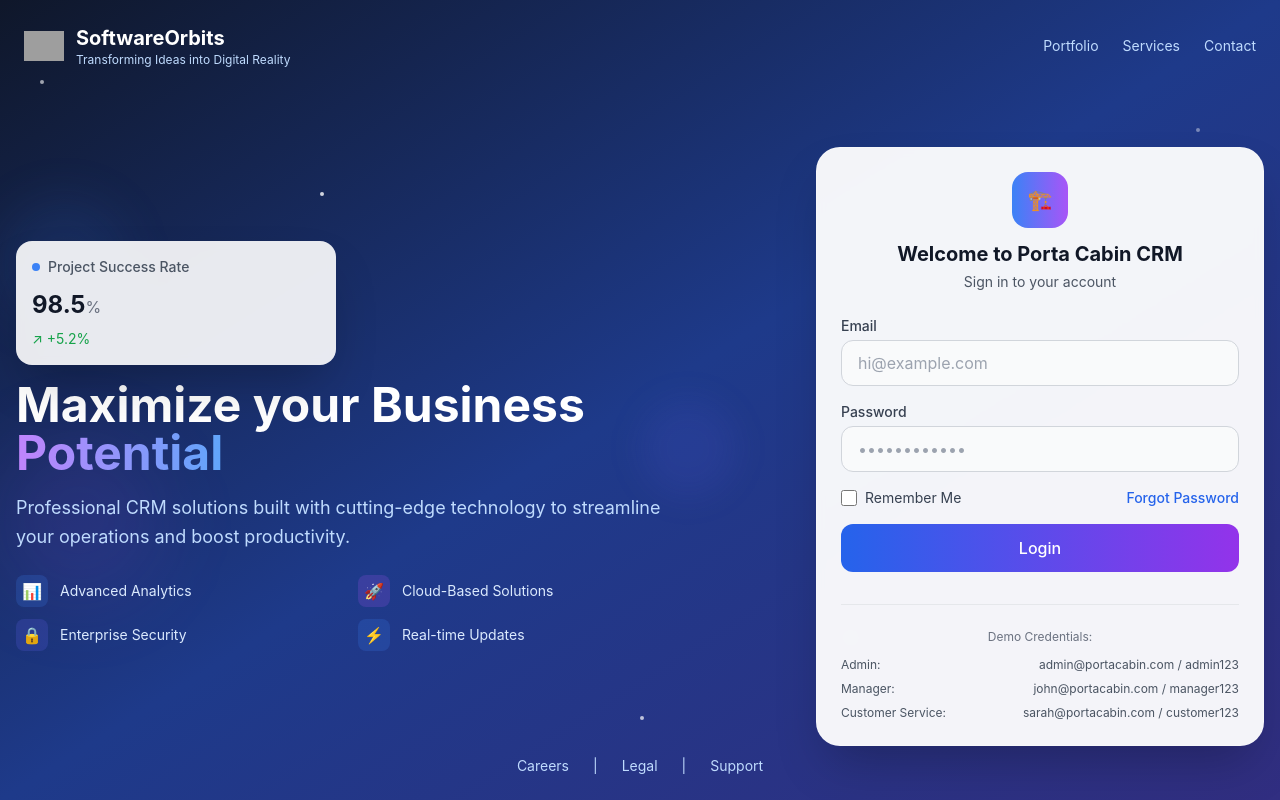
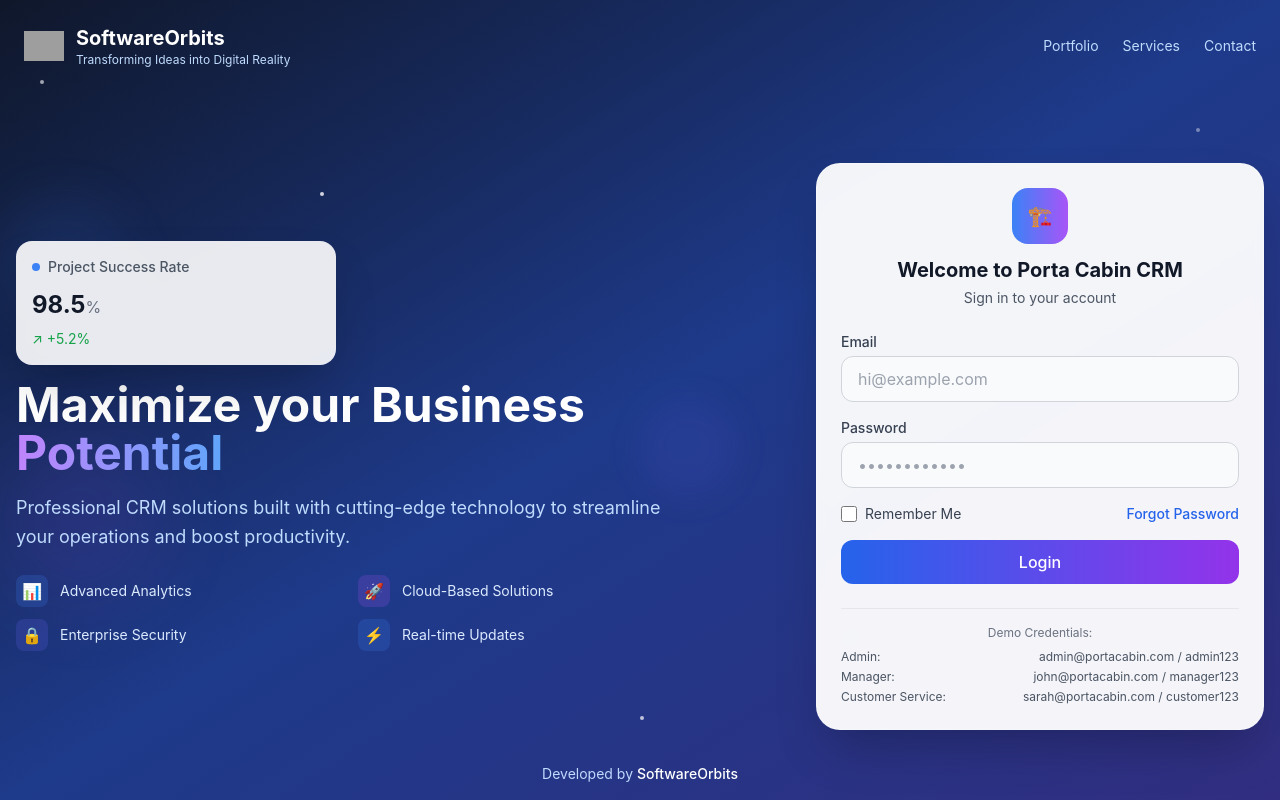
Before and after one commit to softwareOrbits/porta-cabin-crm, a React (Vite) app: page /login in a window 1280 px wide. Built offline with nearby package versions, Linux system fonts and the light colour scheme; grey boxes are pictures that could not be loaded.

Commit message:
Refactor Login page styling and footer with minor visual tweaks
Co-authored-by: dev.hamzaasif0987 <dev.hamzaasif0987@gmail.com>

```diff
--- a/src/pages/Login.jsx
+++ b/src/pages/Login.jsx
@@ -251,7 +251,7 @@ export default function Login() {
                 <button
                   type="submit"
                   disabled={loading}
-                  className="w-full bg-gradient-to-r from-blue-600 to-purple-600 text-white font-medium py-3 px-4 rounded-xl hover:from-blue-700 hover:to-purple-700 focus:outline-none focus:ring-2 focus:ring-blue-500 disabled:opacity-50 disabled:cursor-not-allowed transition-all duration-200 transform hover:scale-[1.02]"
+                  className="w-full bg-gradient-to-r from-blue-600 to-purple-600 text-white font-medium py-2.5 px-4 rounded-xl hover:from-blue-700 hover:to-purple-700 focus:outline-none focus:ring-2 focus:ring-blue-500 disabled:opacity-50 disabled:cursor-not-allowed transition-all duration-200 transform hover:scale-[1.02]"
                 >
                   {loading ? (
                     <div className="flex items-center justify-center">
@@ -265,9 +265,9 @@ export default function Login() {
               </form>
 
               {/* Demo Credentials */}
-              <div className="mt-8 pt-6 border-t border-gray-200">
-                <p className="text-xs text-gray-500 text-center mb-3">Demo Credentials:</p>
-                <div className="space-y-2 text-xs text-gray-600">
+              <div className="mt-6 pt-4 border-t border-gray-200">
+                <p className="text-xs text-gray-500 text-center mb-2">Demo Credentials:</p>
+                <div className="space-y-1 text-xs text-gray-600">
                   <div className="flex justify-between">
                     <span>Admin:</span>
                     <span>admin@portacabin.com / admin123</span>
@@ -288,15 +288,19 @@ export default function Login() {
         </div>
       </div>
 
-      {/* Bottom Footer Links */}
-      <div className="absolute bottom-6 left-1/2 transform -translate-x-1/2 z-10">
-        <div className="flex items-center space-x-6 text-sm text-blue-200">
-          <a href="https://softwareorbits.com" target="_blank" rel="noopener noreferrer" className="hover:text-white transition-colors">Careers</a>
-          <span>|</span>
-          <a href="https://softwareorbits.com" target="_blank" rel="noopener noreferrer" className="hover:text-white transition-colors">Legal</a>
-          <span>|</span>
-          <a href="https://softwareorbits.com" target="_blank" rel="noopener noreferrer" className="hover:text-white transition-colors">Support</a>
-        </div>
+      {/* Bottom Footer */}
+      <div className="absolute bottom-4 left-1/2 transform -translate-x-1/2 z-10">
+        <p className="text-sm text-blue-200">
+          Developed by{' '}
+          <a
+            href="https://softwareorbits.com"
+            target="_blank"
+            rel="noopener noreferrer"
+            className="text-white hover:text-blue-300 font-medium transition-colors"
+          >
+            SoftwareOrbits
+          </a>
+        </p>
       </div>
     </div>
   );
```
